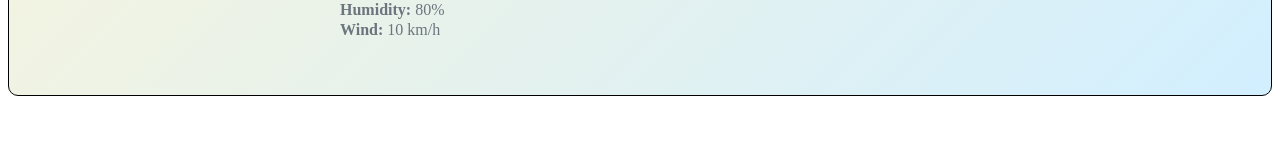
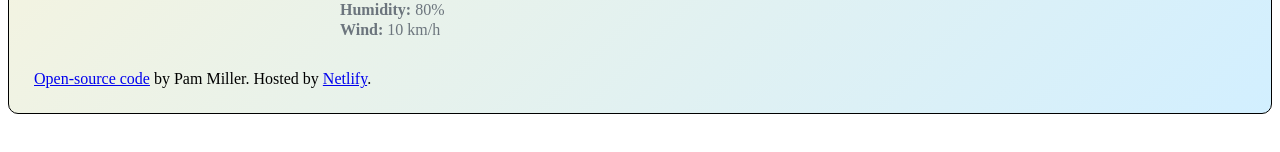
Before and after one commit to pamsflying/react-weather-app, a React (Create React App) app: page / in a window 1280 px wide. Shown: the part 546-698 px from the top of the page. Built offline with nearby package versions, Linux system fonts and the light colour scheme.

Commit message:
Linked to GitHub application

```diff
--- a/src/App.js
+++ b/src/App.js
@@ -10,6 +10,12 @@ export default function App() {
           <Search />
           <Weather />
         </div>
-      </div>
+
+        <footer>
+        <a href="https://github.com/pamsflying/react-weather-app.git" target="_blank" rel="noreferrer"> Open-source code</a> by Pam Miller. Hosted by <a href=
+        "https://peaceful-boyd-df51b2.netlify.app" target="_blank" rel="noreferrer"> Netlify</a>.
+        </footer>
+
+     </div>
     );
   }
```
